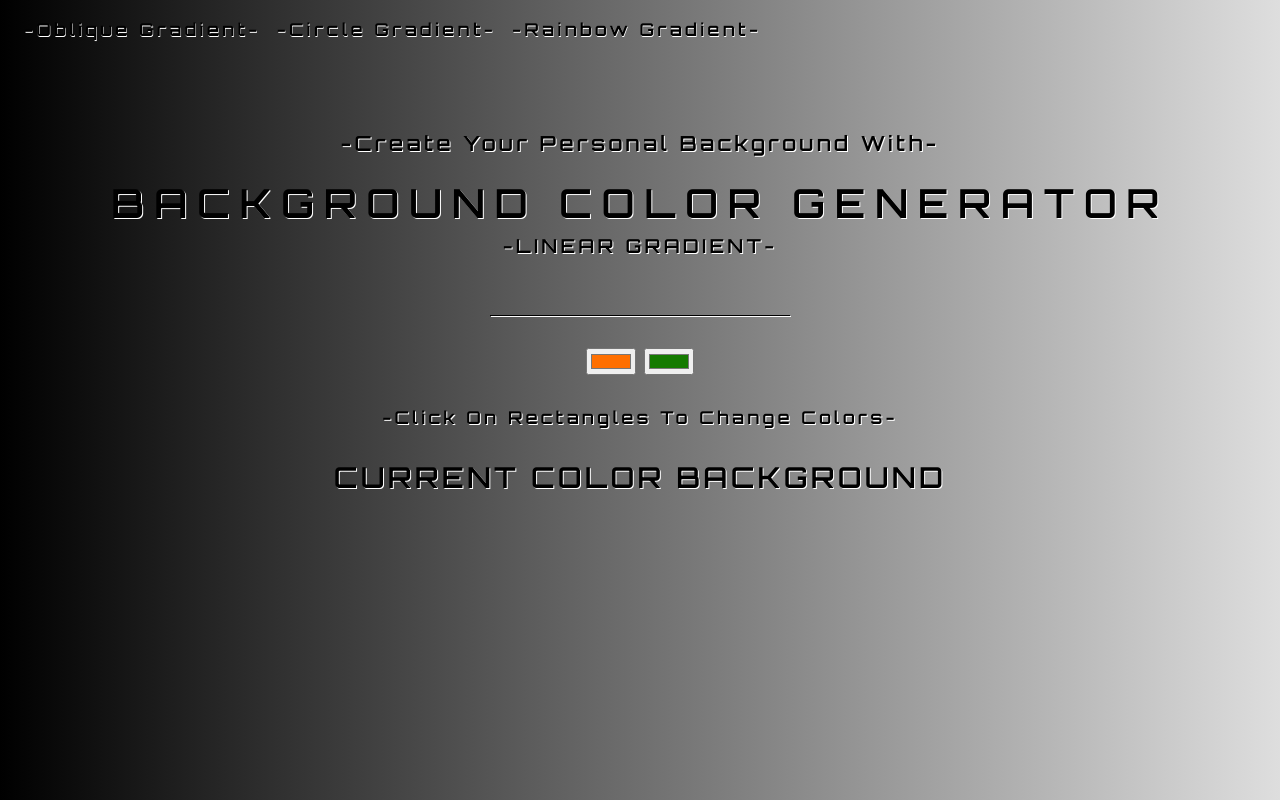
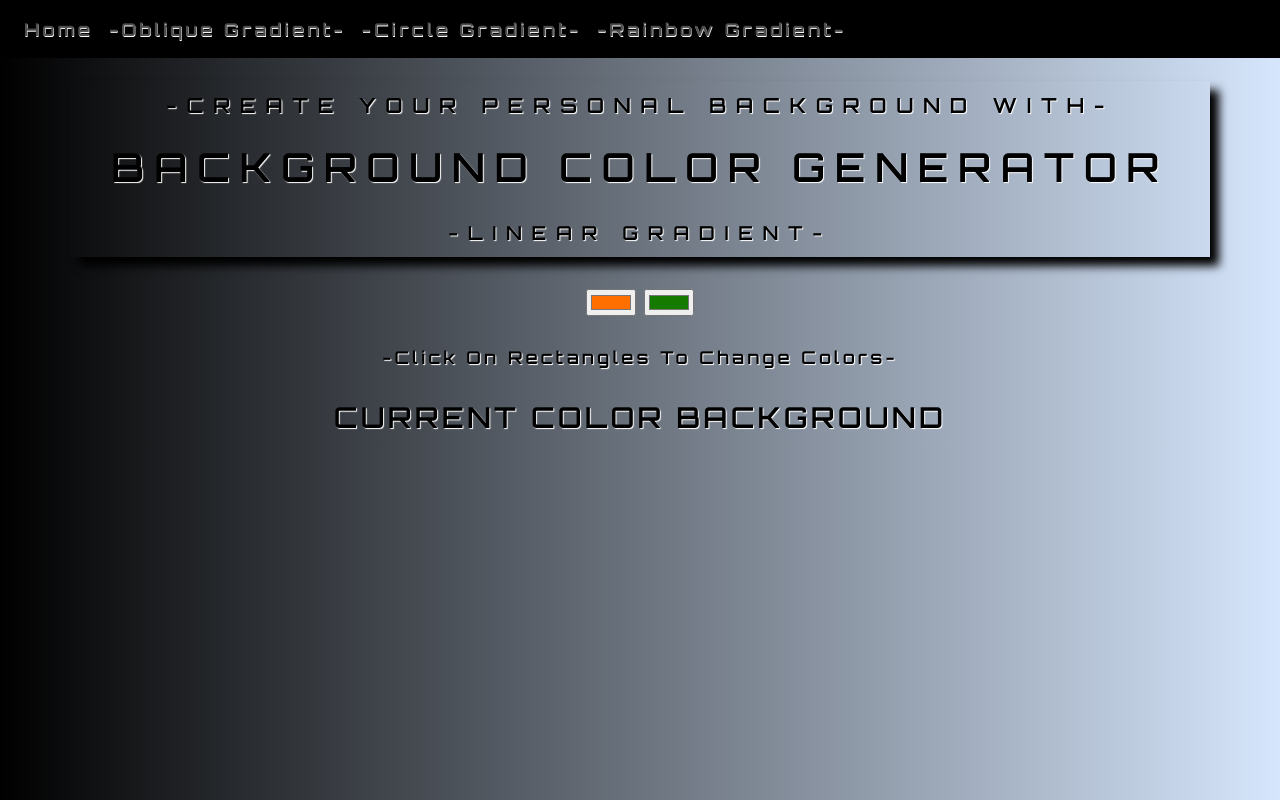
Before and after one commit to gianwebsites/background-generator, a plain HTML site: page index.html in a window 1280 px wide. Drawn offline with nearby package versions, Linux system fonts and the light colour scheme.

Commit message:
added more styles

```diff
--- a/index.html
+++ b/index.html
@@ -16,21 +16,19 @@
   		  </button>
 		  <div class="collapse navbar-collapse" id="navbarNavAltMarkup">
 		    <div class="navbar-nav">
-		    	<!-- "I ELIMINATED "HOME" -->
-		      <!-- <a class="nav-link active" href="#">Home <span class="sr-only">(current)</span></a> -->
+		      <a class="nav-link active" href="#">Home <span class="sr-only">(current)</span></a>
 		      <a class="nav-link" href="#">-Oblique Gradient-</a>
 		      <a class="nav-link" href="#">-Circle Gradient-</a>
 		      <a class="nav-link" href="#" tabindex="-1" aria-disabled="true">-Rainbow Gradient-</a>
 		    </div>
 		  </div>
 		</nav>
-		<h4 class="top"> -Create Your Personal Background With-</h4>
 		<div class="container">
-			<h1>Background Color Generator</h1>
+				<h4 class="top"> -Create Your Personal Background With-</h4>
+					<h1>Background Color Generator</h1>
+				<h4 class="gradiency"> -LINEAR GRADIENT-</h4>
 		</div>
-
-		<h4 class="gradiency"> -LINEAR GRADIENT-</h4>
-		<hr>
+		<!-- <hr> -->
 		<!-- BELOW IS THE INPUT TYPE "COLOR" -->
 		<input class="color1" type="color" name="color1" value="#ff6f00">
 		<input class="color2" type="color" name="color2" value="#147a00">
--- a/style.css
+++ b/style.css
@@ -4,50 +4,60 @@ body {
     text-align: center;
     letter-spacing: 0.2em;
     top: 15%;
-    background: linear-gradient(to right, #000000, #dedede);
-    text-shadow: 1px 1px white;
+    background: linear-gradient(to right, #000000, #d6e6fc);
+    text-shadow: 1px 1px 1px white;
 }
 .navbar {
-    background-color: transparent !important;
+    background-color: #000000 !important;
 }
 
 .nav-link {
-    color: black !important;
-    text-shadow: .5px .5px white;
+    color: #4d4d4d !important;
+    text-shadow: .5px .5px .5px white;
     font-size: 1.1em;
     font-weight: bolder;
 }
 .container {
+    display: grid;
+    background-color: #4d4d4d00;
+    box-shadow: 9px 9px 9px #000000;
     font-size: 900 2.8em;
     text-align: center;
     text-transform: uppercase;
     letter-spacing: 0.6em;
     margin-top: 1.4em;
+    transition: all 1s;
+}
 
+.container:hover{
+ transform: scale(1, 1.1);
 }
 
 .gradiency {
     font-size: 1.2em;
-    margin-top: .2em;
-    margin-bottom: 3em;
+    margin-top: 1.2em;
+    margin-bottom: .6em;
 }
 
-hr {
+/*hr {
     border-style: solid;
     background-color: black;
     margin-bottom: 2em;
     width: 300px;
-    box-shadow: 1px 1px white;
-}
+    box-shadow: 1px 1px 1px white;
+}*/
 
 .color1, .color2 {
+    margin-top: 2em;
     align-content: center;
 }
 
 .top {
-    margin-top: 3.5em;
+    margin-top: .6em;
+    margin-bottom: 1.2em;
     font-size: 1.3em;
 }
+
 
 .bottom {
     margin-top: 1.8em;
```
